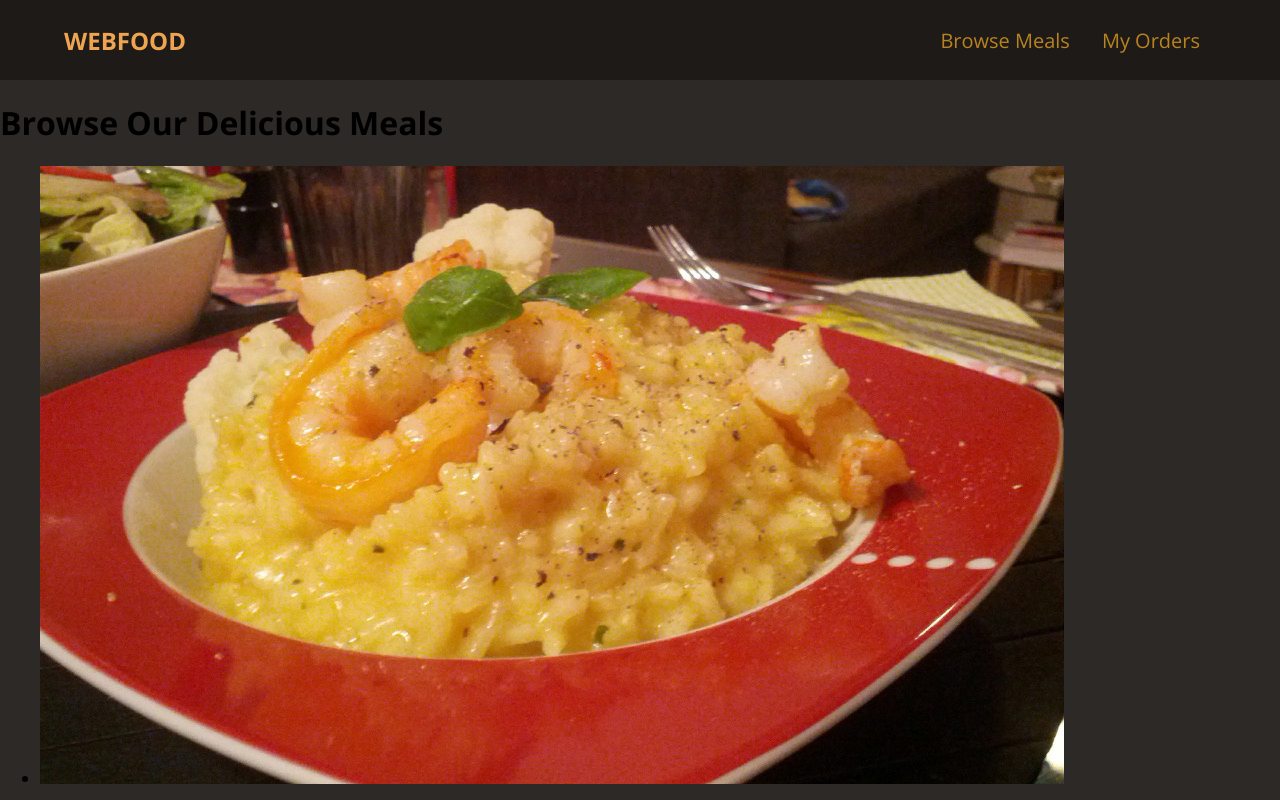
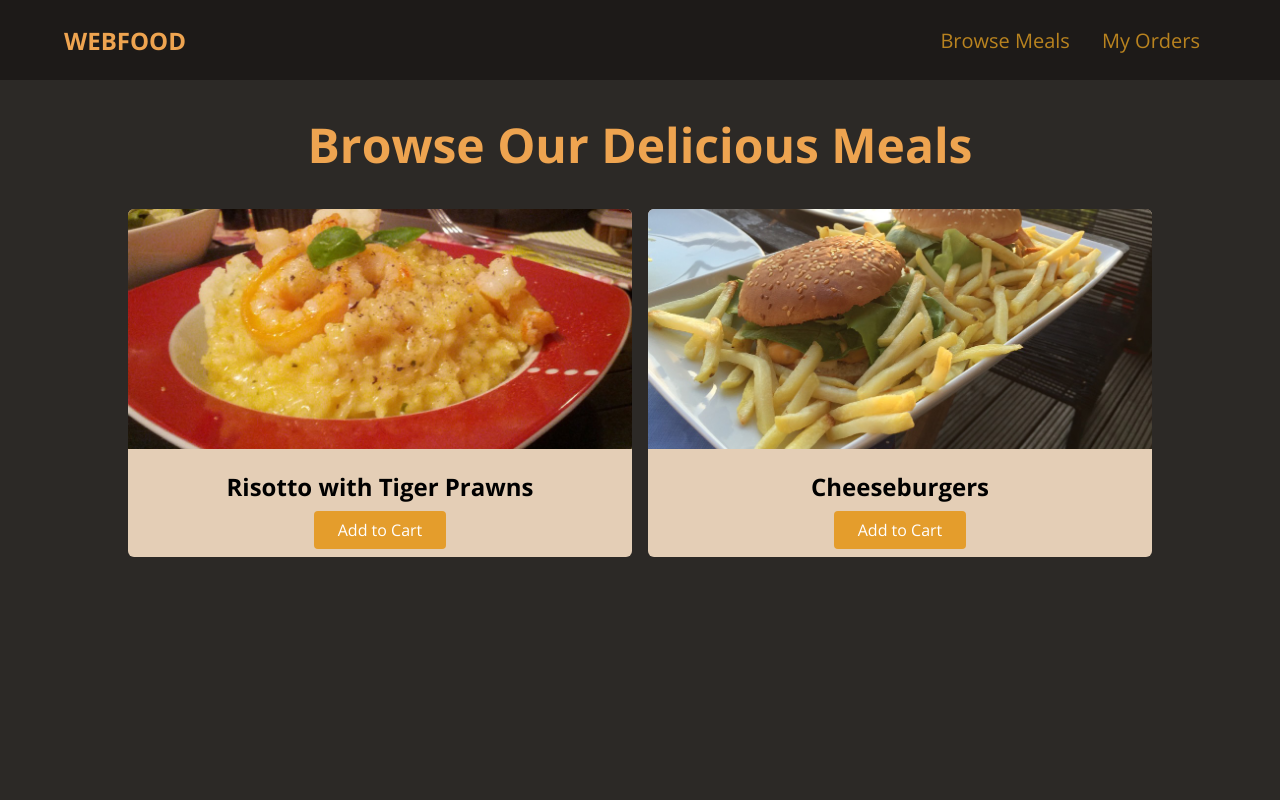
Before and after one commit to raudzius/WebFood_100-Days, a plain HTML site: page index.html in a window 1280 px wide. Shown: the top 800 px of the page. Drawn offline with nearby package versions, Linux system fonts and the light colour scheme.

Commit message:
style: index main

```diff
--- a/style.css
+++ b/style.css
@@ -58,6 +58,7 @@ header nav a {
 header nav a:hover {
   color: rgb(228, 163, 44);
 }
+
 aside#side-drawer {
   width: 100%;
   height: 100%;
@@ -97,3 +98,55 @@ aside#side-drawer ul li {
   color: rgb(253, 239, 213);
   font-size: 2rem;
 }
+
+main h1 {
+  text-align: center;
+  color: rgb(238, 164, 80);
+  font-size: 3rem;
+}
+
+main section#latest-products {
+  width: 80%;
+  margin: 2rem auto;
+}
+
+main section#latest-products ul {
+  display: grid;
+  grid-template-columns: 1fr 1fr;
+  gap: 1rem;
+  margin: 0;
+  padding: 0;
+  list-style: none;
+}
+
+main li.food-item {
+  background-color: rgb(228, 206, 182);
+  border-radius: 6px;
+  overflow: hidden;
+}
+
+main li.food-item img {
+  height: 15rem;
+  width: 100%;
+  object-fit: cover;
+}
+
+main div.food-item-content {
+  padding: 1rem;
+  text-align: center;
+}
+
+main div.food-item-content h2 {
+  margin: 0 0 1rem 0;
+}
+
+main a.btn {
+  background-color: rgb(228, 157, 44);
+  color: white;
+  border-radius: 4px;
+  padding: 0.5rem 1.5rem;
+}
+
+main a.btn:hover {
+  background-color: rgb(221, 134, 34);
+}
```
